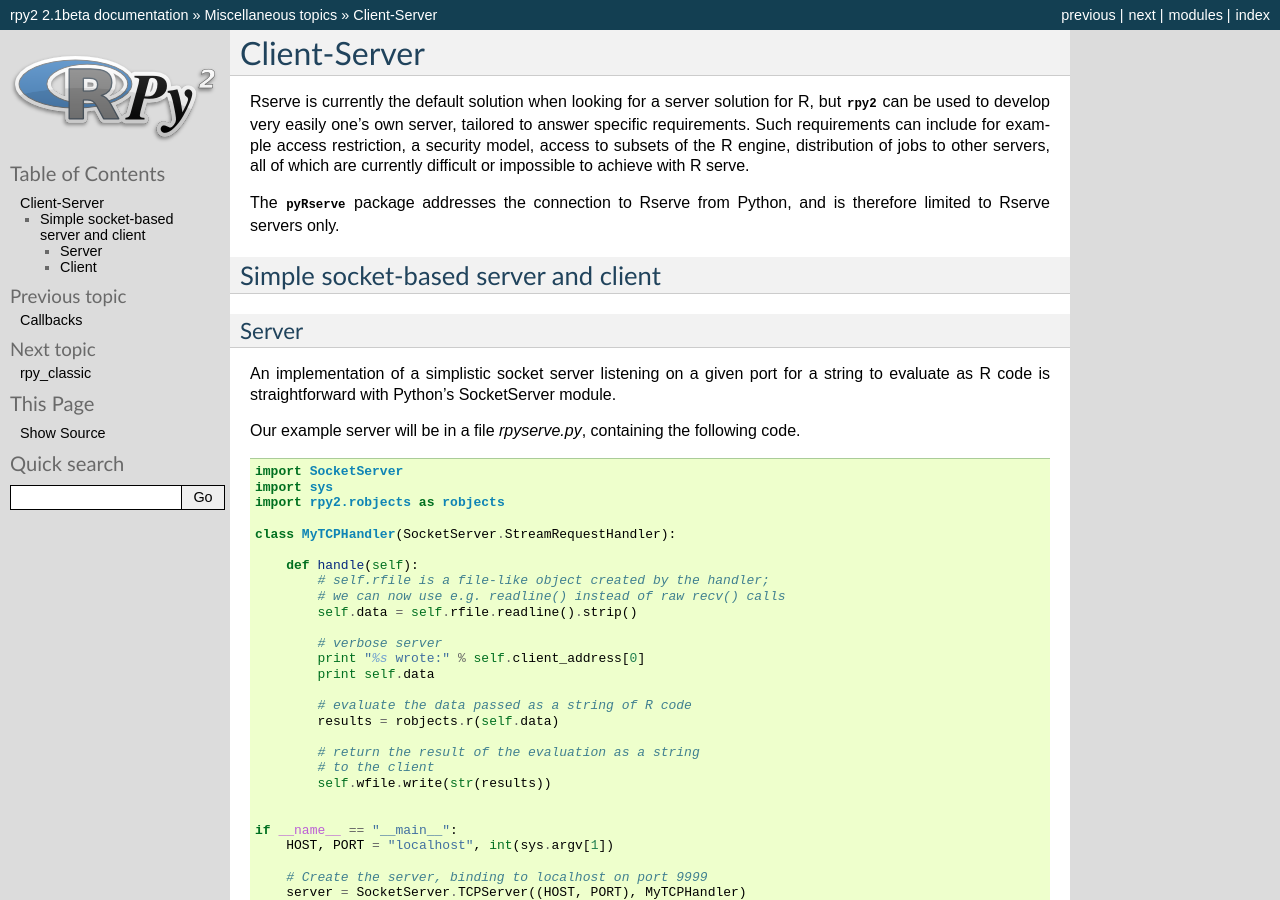
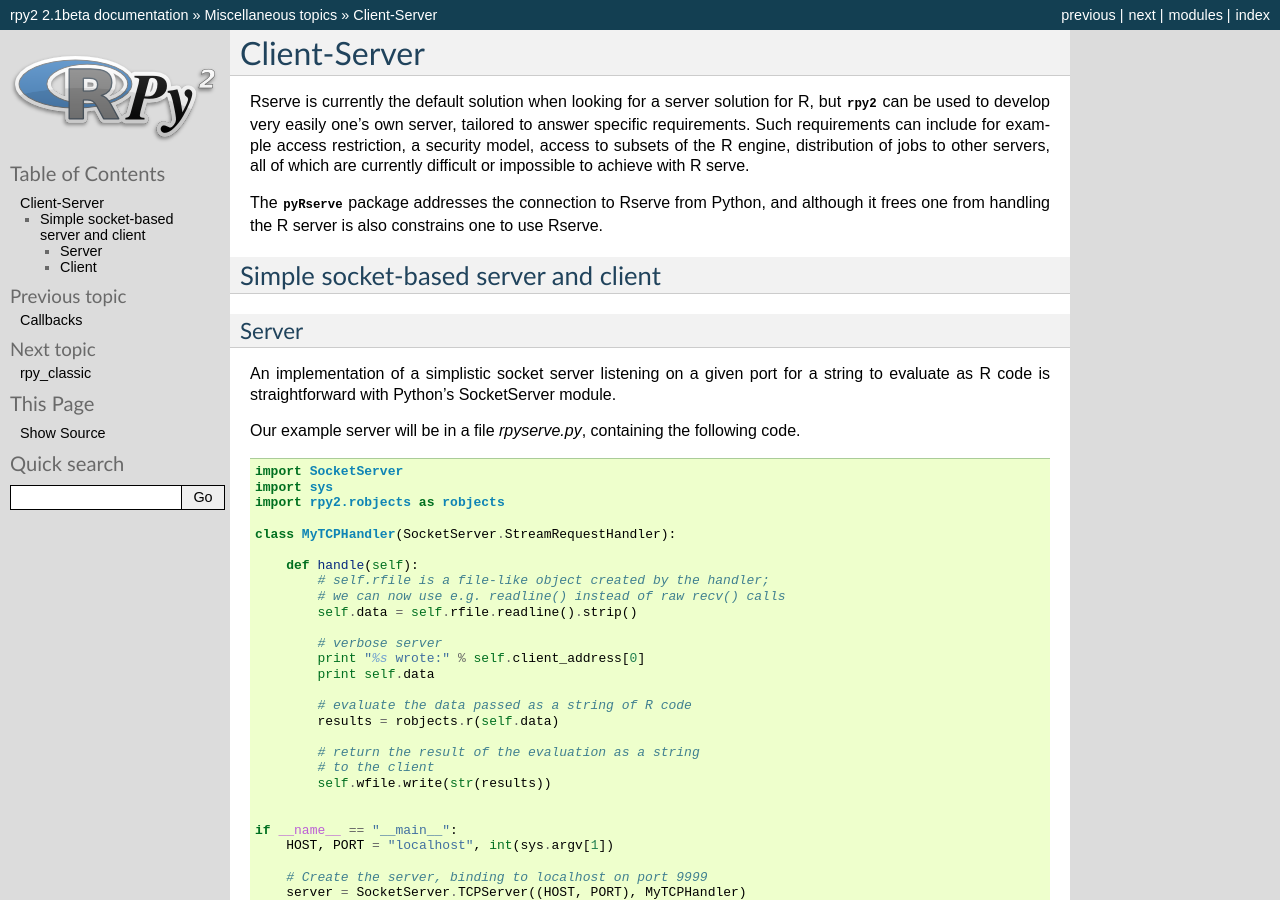
Before and after one commit to rpy2/rpy2, a Sphinx documentation site: the page built from doc/source/server.rst, in a window 1280 px wide and 900 px high. Built offline with Sphinx 7.4.7, drawn with Linux system fonts in a browser that asks for light colours; formulas are drawn with MathJax 3.

Commit message:
minor edits, typos
--HG--
branch : version_2.1.x

```diff
--- a/doc/source/graphics.rst
+++ b/doc/source/graphics.rst
@@ -195,7 +195,7 @@ graphical representations.
 Like it was shown for *lattice*, a third variable can be represented
 on the same plot using color encoding, and this is now done by
 specifying that as a mapping (the parameter *col* when calling
-the constructor for the :class:`AesString`):
+the constructor for the :class:`AesString`).
 
 .. literalinclude:: _static/demos/graphics.py
    :start-after: #-- ggplot2mtcarscolcyl-begin
--- a/doc/source/server.rst
+++ b/doc/source/server.rst
@@ -14,7 +14,8 @@ are currently difficult or impossible to achieve with R serve.
 
 
 The :mod:`pyRserve` package addresses the connection to Rserve
-from Python, and is therefore limited to Rserve servers only.
+from Python, and although it frees one from handling the R server is
+also constrains one to use Rserve.
 
 
 Simple socket-based server and client
```
Also changed, not shown: 1 other file.
